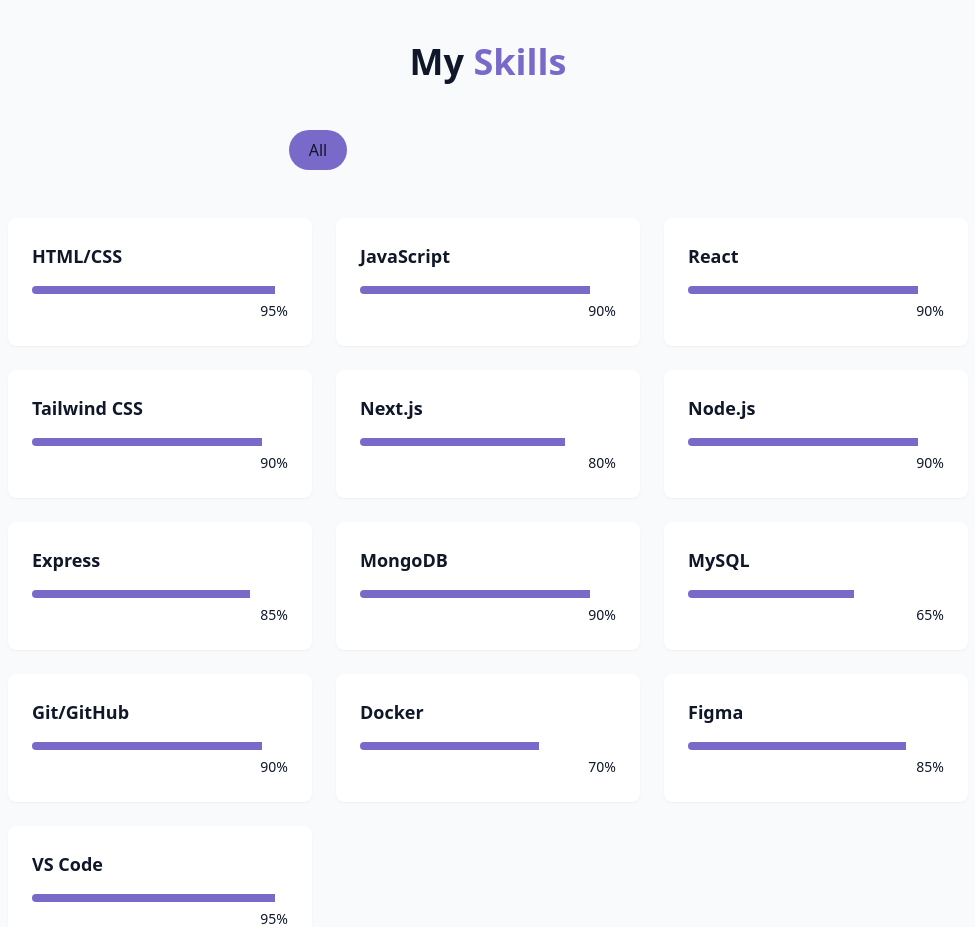
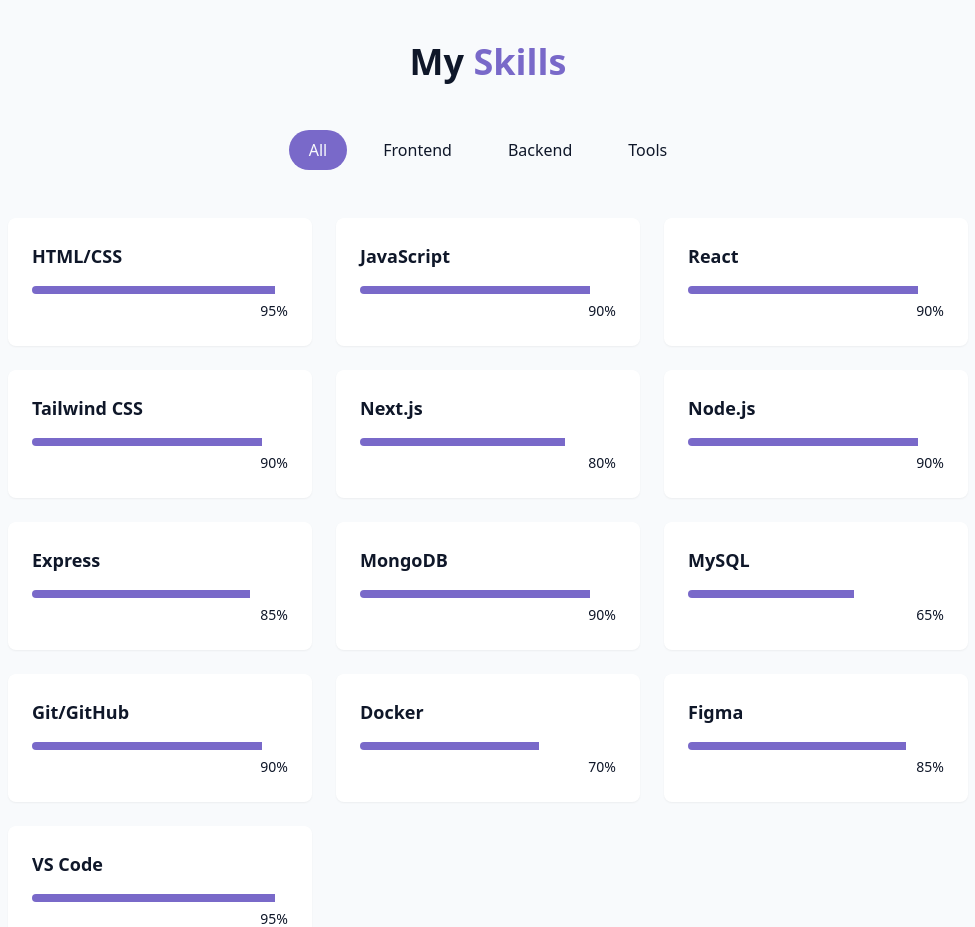
Before and after one commit to Snofts/Snofts-portfolio-website, a React (Vite) app: page / in a window 1280 px wide. Shown: the part 1560-2487 px from the top of the page, without its empty margins (152-1127 px from the left). Built offline with nearby package versions, Linux system fonts and the light colour scheme.

Commit message:
Text and theme fixed

```diff
--- a/src/components/SkilsSection.jsx
+++ b/src/components/SkilsSection.jsx
@@ -41,7 +41,7 @@
             <button
               key={key}
               className={cn("px-5 py-2 rounded-full transition-colors duration-300 capitalize",
-                activeCategory === category ? "bg-primary text-foreground" : "bg-secondary/70 text-primary-foreground hover:bg-secondary"
+                activeCategory === category ? "bg-primary text-primary-foreground" : "bg-secondary/70 text-foreground hover:bg-secondary"
               )}
               onClick={() => setActiveCategory(category)}
             >
--- a/src/components/ThemeToggle.jsx
+++ b/src/components/ThemeToggle.jsx
@@ -3,7 +3,7 @@
 import { cn } from '../lib/utils';
 
 const ThemeToggle = () => {
-    const [isDarkMode, setIsDarkMode] = useState(false);
+    const [isDarkMode, setIsDarkMode] = useState(true);
 
     useEffect(() => {
         const storedTheme = localStorage.getItem("theme")
```
